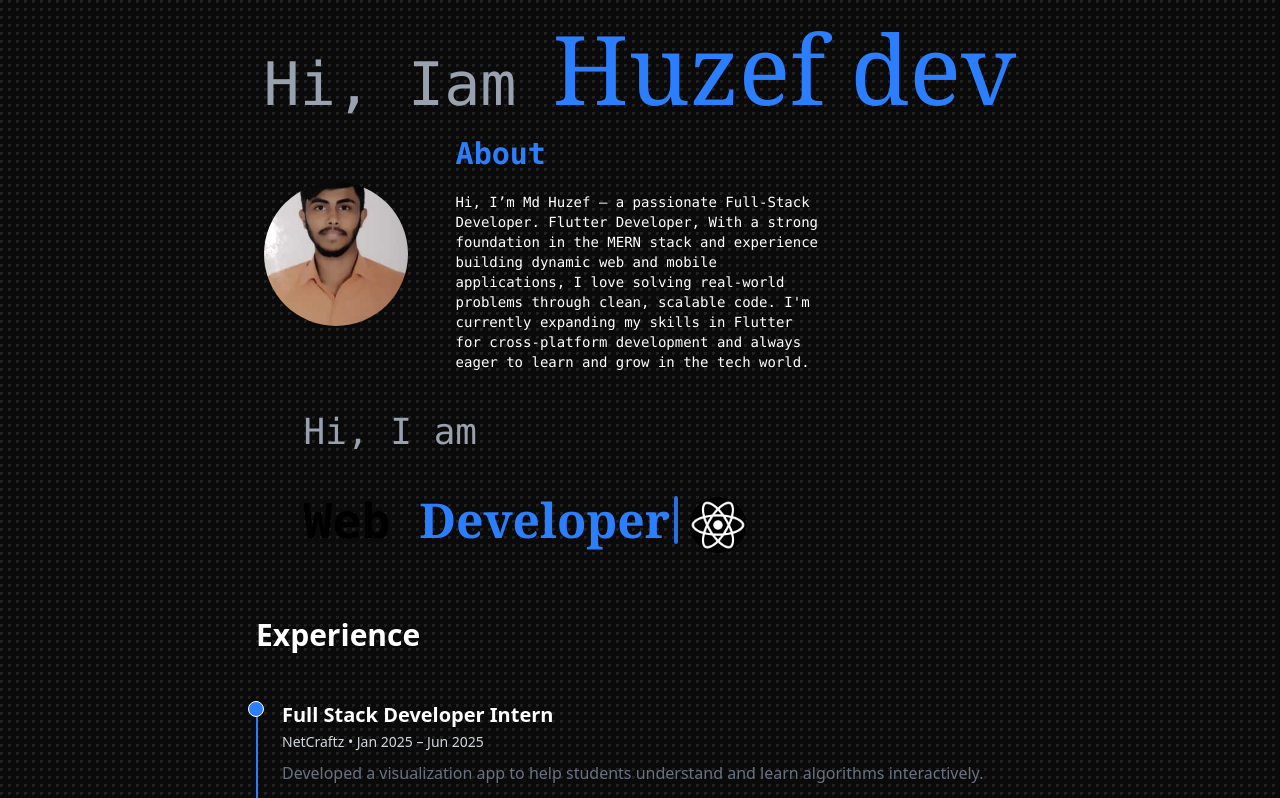
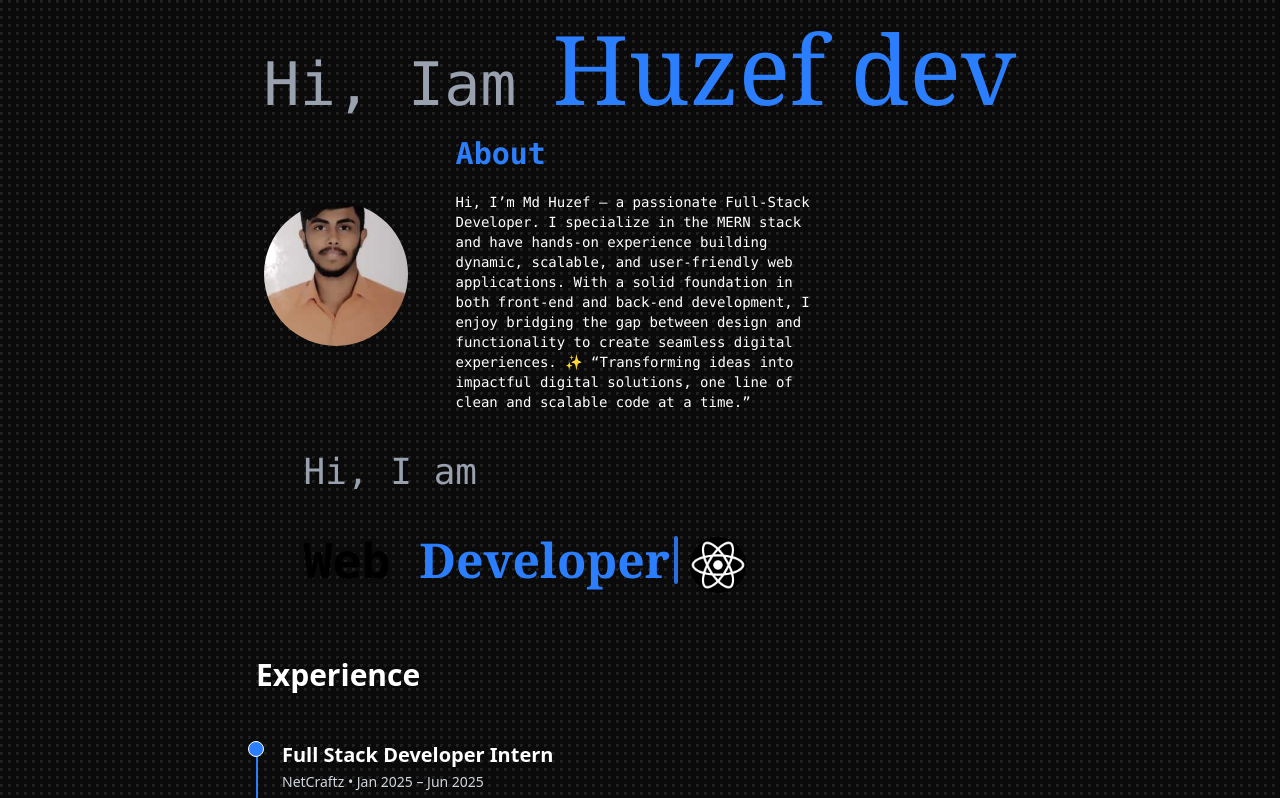
Before and after one commit to huzefmd/portfolio-wbsite, a React (Vite) app: page / in a window 1280 px wide. Shown: the top 798 px of the page. Built offline with nearby package versions, Linux system fonts and the light colour scheme.

Commit message:
some changes

```diff
--- a/src/components/NavBar.jsx
+++ b/src/components/NavBar.jsx
@@ -47,12 +47,10 @@ function NavBar() {
                 <div className="w-3 h-3 border border-green-500 rounded-full animate-ping bg-green-500"></div>
               </div>
               <br />
-              Hi, I’m Md Huzef — a passionate Full-Stack Developer. Flutter
-              Developer, With a strong foundation in the MERN stack and
-              experience building dynamic web and mobile applications, I love
-              solving real-world problems through clean, scalable code. I'm
-              currently expanding my skills in Flutter for cross-platform
-              development and always eager to learn and grow in the tech world.
+              Hi, I’m Md Huzef — a passionate Full-Stack Developer.
+              I specialize in the MERN stack and have hands-on experience building dynamic, scalable, and user-friendly web applications. With a solid foundation in both front-end and back-end development, I enjoy bridging the gap between design and functionality to create seamless digital experiences.
+
+              ✨ “Transforming ideas into impactful digital solutions, one line of clean and scalable code at a time.”
             </p>
           </div>
           <div className="mt-10 px-4 sm:px-10 w-full max-w-5xl mx-auto  rounded-lg">
```
